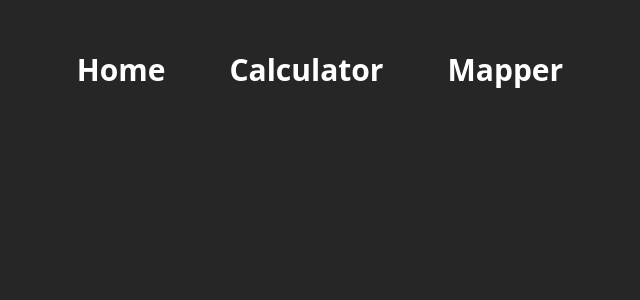
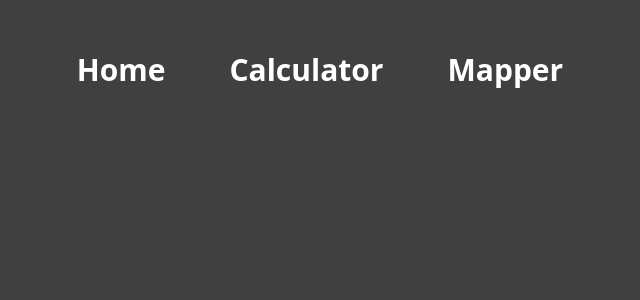
Before and after one commit to Ayonitemi1001/ayo-app, a Next.js app: page / in a window 1280 px wide. Shown: the top 300 px of the page, without its empty margins (320-960 px from the left). Built offline with nearby package versions, Linux system fonts and the light colour scheme.

Commit message:
fix: update background color in Home component

```diff
--- a/src/app/page.tsx
+++ b/src/app/page.tsx
@@ -8,7 +8,7 @@ export default function Home() {
 
 
   return (
-    <div className='Parent h-screen text-white bg-neutral-800'>
+    <div className='Parent h-screen text-white bg-neutral-700'>
       <div className='flex justify-center  gap-10 pt-10'>
 
         <div className='p-3 font-bold text-3xl hover:bg-neutral-900 rounded-lg'>Home</div>
```
